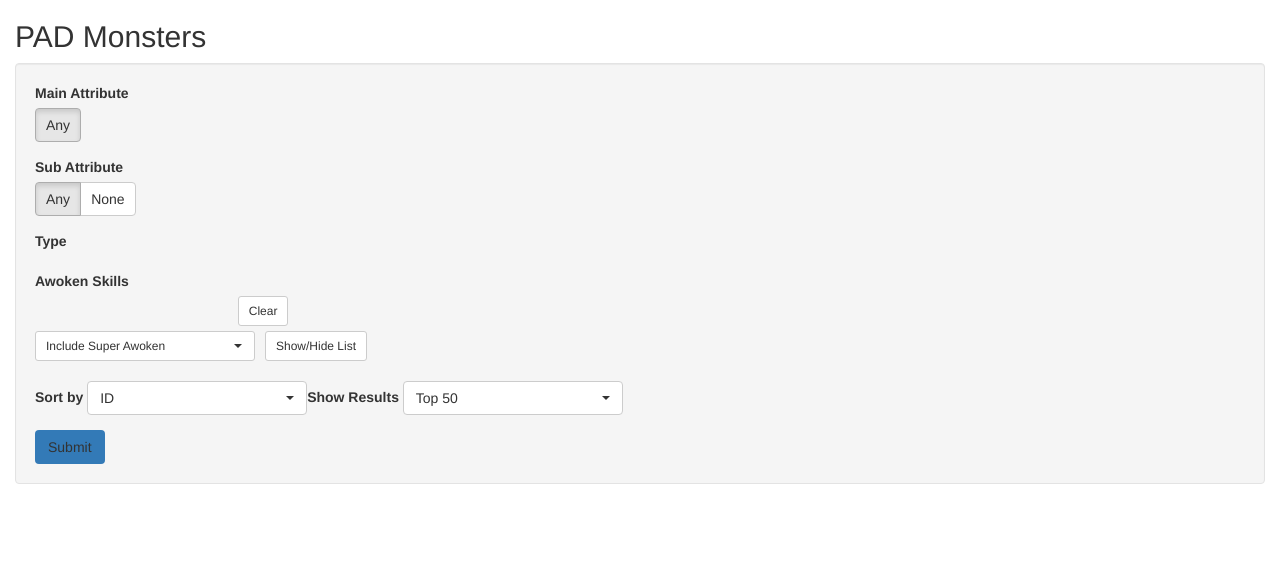
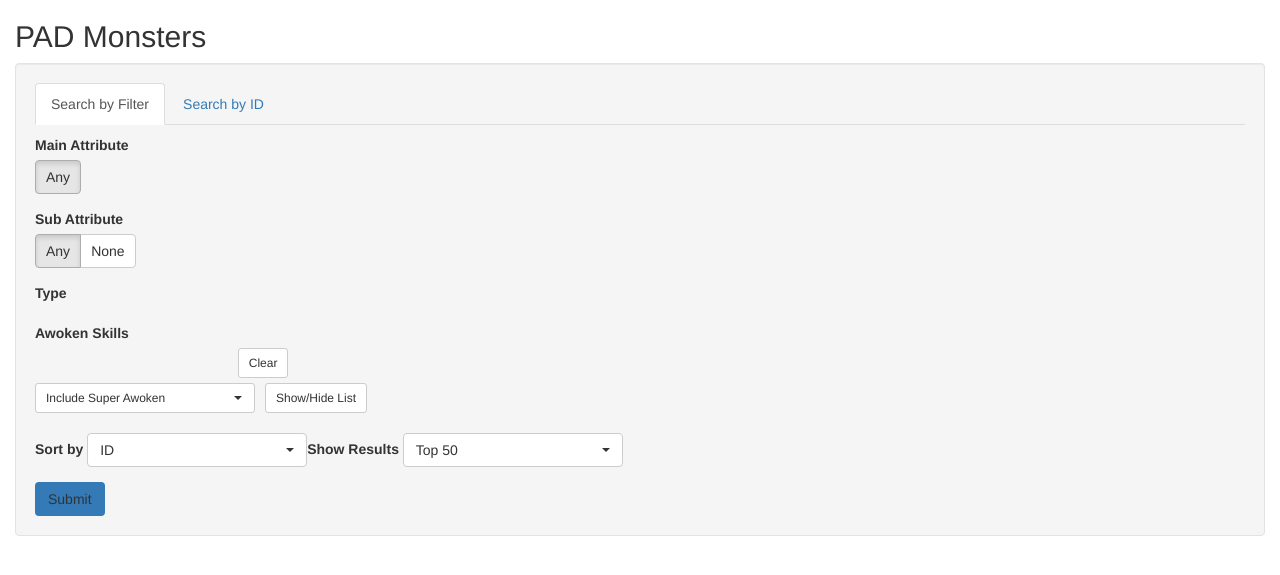
Before and after one commit to jutongpan/padmonster, a Flask app: page / in a window 1280 px wide. Shown: the top 575 px of the page. Run offline with Flask 2, Linux system fonts and the light colour scheme; parts of the project's set-up code (start-up, migrations or seed data) failed here and were passed over; some libraries are stand-ins or nearby versions.

Commit message:
Add SearchById

```diff
--- a/app.py
+++ b/app.py
@@ -107,6 +107,36 @@ def monSearch1():
     return jsonify(error='No match!')
 
 
+@app.route('/monSearch2', methods=['POST'])
+def monSearch2():
+
+    FromId  = request.json['FromId']
+    ToId    = request.json['ToId']
+
+    if FromId:
+        if ToId:
+            MonsterId = list(range(int(FromId), int(ToId)+1))
+        else:
+            MonsterId = [int(FromId)]
+    elif ToId:
+        MonsterId = [int(ToId)]
+    else:
+        MonsterId = []
+
+    dff = df_monster[df_monster.MonsterId.isin(MonsterId)]
+
+    MonsterId = dff.MonsterId.tolist()
+
+    MonsterIcon_source = [None] * len(MonsterId)
+    for x in range(len(MonsterId)):
+        MonsterIcon_source[x] = "".join(["<button class='btn btn-default btn-monster'><input type='hidden' value=", str(MonsterId[x]), "><img src=", img_source, "img/MonsterIcon/", str(MonsterId[x]), ".png width='47'></button>"])
+
+    if MonsterId:
+        return jsonify(Monster=MonsterIcon_source)
+
+    return jsonify(error='No match!')
+
+
 @app.route('/monData', methods=['POST'])
 def monData():
 
--- a/static/js/form.js
+++ b/static/js/form.js
@@ -66,6 +66,37 @@ $(document).ready(function() {
 
 	});
 
+
+	$('#FormId').on('submit', function(event) {
+
+		$.ajax({
+			data: JSON.stringify({
+				FromId    : $('#FromId').val(),
+				ToId      : $('#ToId').val()
+			}),
+			contentType: 'application/json;charset=UTF-8',
+			type: 'POST',
+			url: '/monSearch2',
+		})
+		.done(function(output) {
+
+			if (output.error) {
+				$('#results').text(output.error);
+			}
+			else {
+				$('#results').html(output.Monster);
+				populateDataViewer($('#results > button')[0]);
+			};
+
+			$('#results')[0].scrollIntoView();
+
+		});
+
+		event.preventDefault();
+
+	});
+
+
 	$('#results').on('click', 'button', function(event) {
 
 		populateDataViewer($(this));
--- a/templates/index.html
+++ b/templates/index.html
@@ -4,7 +4,7 @@
 
   <meta charset="utf-8">
   <meta http-equiv="X-UA-Compatible" content="IE=edge">
-  <meta name="viewport" content="width=device-width, initial-scale=1">
+  <meta name="viewport" content="width=device-width, initial-scale=1, maximum-scale=1, user-scalable=no">
 
   <title>PAD Monsters</title>
 
@@ -31,6 +31,16 @@
     <h2>PAD Monsters</h2>
 
     <div class="well">
+
+      <div >
+        <ul class="nav nav-tabs">
+          <li class="active"><a href="#SearchByFilter" data-toggle="tab" aria-expanded="true">Search by Filter</a></li>
+          <li class=""><a href="#SearchById" data-toggle="tab" aria-expanded="false">Search by ID</a></li>
+        </ul>
+      </div>
+
+      <div class="tab-content" style="padding-top: 10px;">
+        <div class="tab-pane fade active in" id="SearchByFilter">
 
           <form id="filter">
             <div class="form-group">
@@ -135,7 +145,7 @@
 
             </div>
 
-{#         <div class="form-group">
+            <!-- <div class="form-group">
               <div>
                 <button type="button" id="CollapseActiveSkill" class="btn btn-default" data-toggle="collapse" data-target="#ActiveSkill">Active Skill Types</button>
               </div>
@@ -148,7 +158,7 @@
                   </label>
                 {% endfor %}
               </div>
-        </div> #}
+            </div> -->
 
             <div class="form-group" style="display: flex;">
               <div>
@@ -183,6 +193,22 @@
           </form>
 
         </div>
+
+        <div class="tab-pane fade" id="SearchById">
+          <form id="FormId">
+            <div class="form-group" style="display: flex;">
+              <input type="text" id="FromId" class="form-control" placeholder="From" style="width: 30%;">
+              <input type="text" id="ToId" class="form-control" placeholder="To" style="width: 30%;">
+            </div>
+            <div>
+              <button type="submit" class="btn" style="background-color: #337ab7;">Submit</button>
+            </div>
+          </form>
+        </div>
+
+      </div>
+    </div>
+
 
     <div id="results"></div>
 
```
Lines whose indentation alone changed are shown as unchanged.
